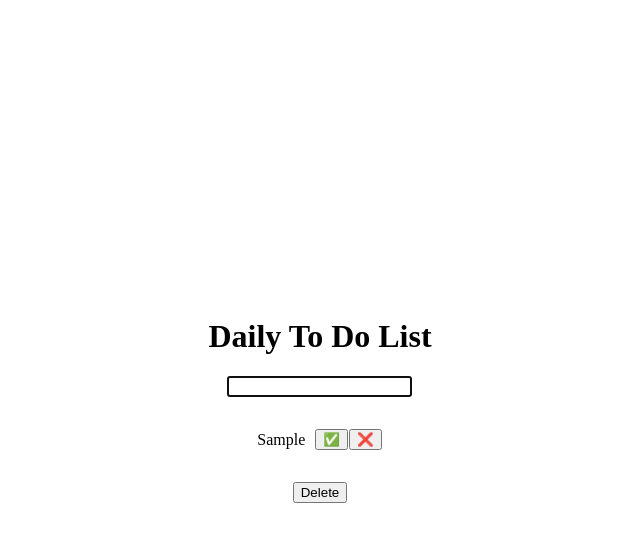
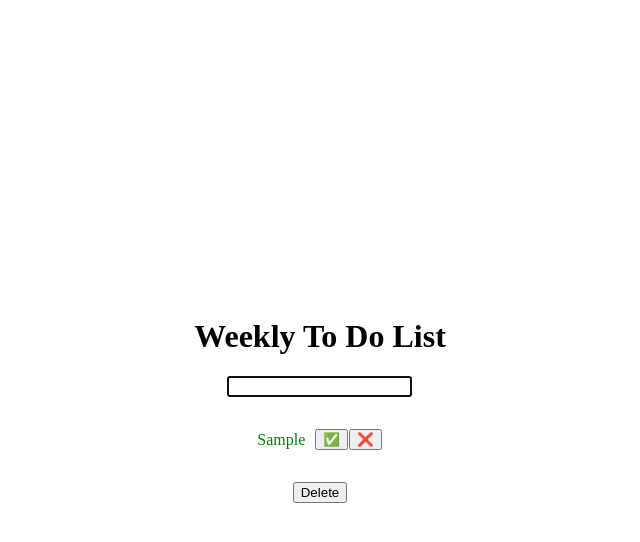
Before and after one commit to implaymo/8--To-do-List-website, a Flask app: page / in a window 1280 px wide. Shown: the top 542 px of the page, without its empty margins (320-960 px from the left). Run offline with Flask 3, Linux system fonts and the light colour scheme; tables that the repository leaves empty hold one stand-in row (values such as "Sample post").

Commit message:
Manage to change color text if task is done or not.

```diff
--- a/templates/webpage.html
+++ b/templates/webpage.html
@@ -3,7 +3,7 @@
 <head>
     <meta charset="UTF-8">
     <meta name="viewport" content="width=device-width, initial-scale=1.0">
-    <title>Daily To Do List</title>
+    <title>Weekly To Do List</title>
     <style>
         /* Center content vertically and horizontally */
         html, body {
@@ -33,7 +33,7 @@
     </style>
 </head>
 <body>
-    <h1>Daily To Do List</h1>
+    <h1>Weekly To Do List</h1>
     <form method="POST" action="{{ url_for('add_task') }}">
         {{ form.csrf_token }}
         {{ form.input(size=20) }}
@@ -41,7 +41,11 @@
         <p></p>
         {% for task in all_tasks %}
             <div class="form-row">
-                <span>{{ task.task }}</span>
+                {% if task.done %}
+                <span style="color: green;">{{ task.task }}</span>
+                {% else %}
+                <span style="color: red;">{{ task.task }}</span>
+                {% endif %}
                 <form method="POST" action="{{ url_for('task_done', task_id=task.id) }}">
                     {{ form.csrf_token }}
                     <input type="hidden" name="task_id" value="{{ task.id }}">
```
Also changed, not shown: instance/project.db.
